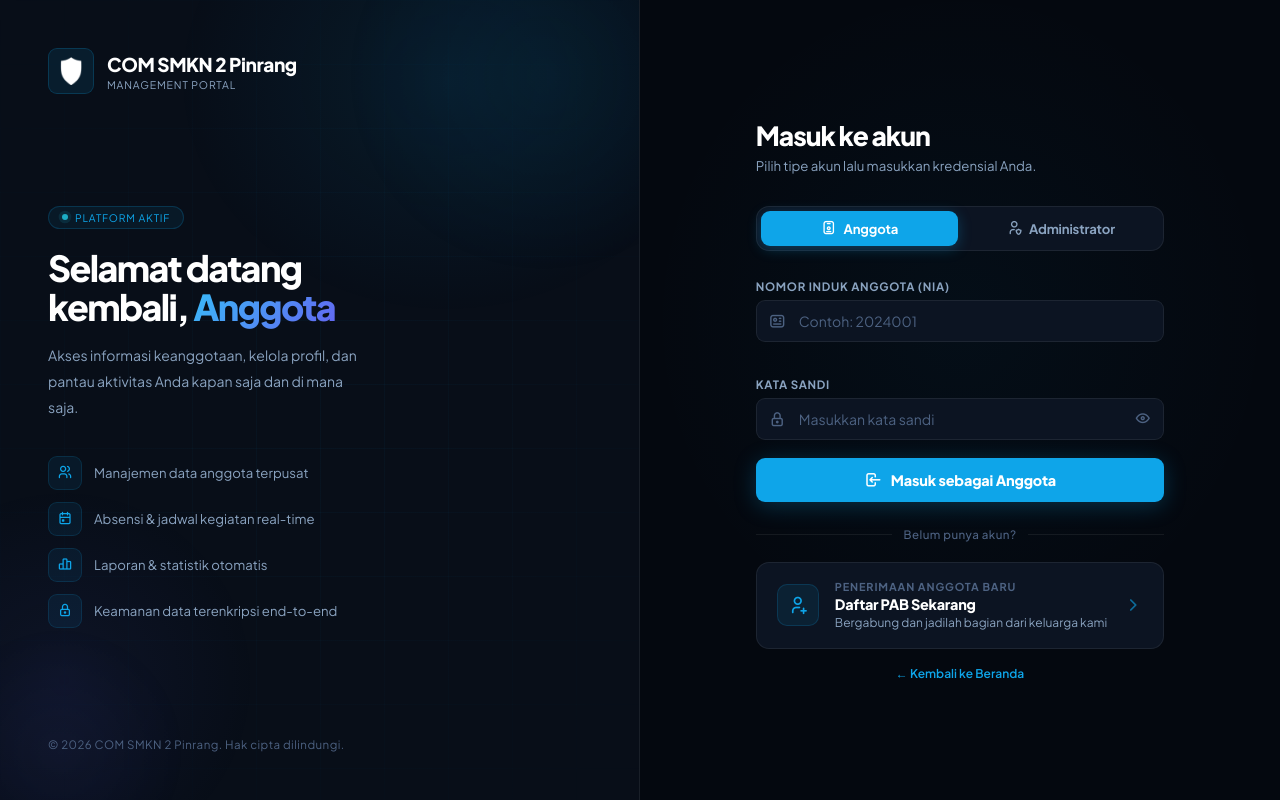
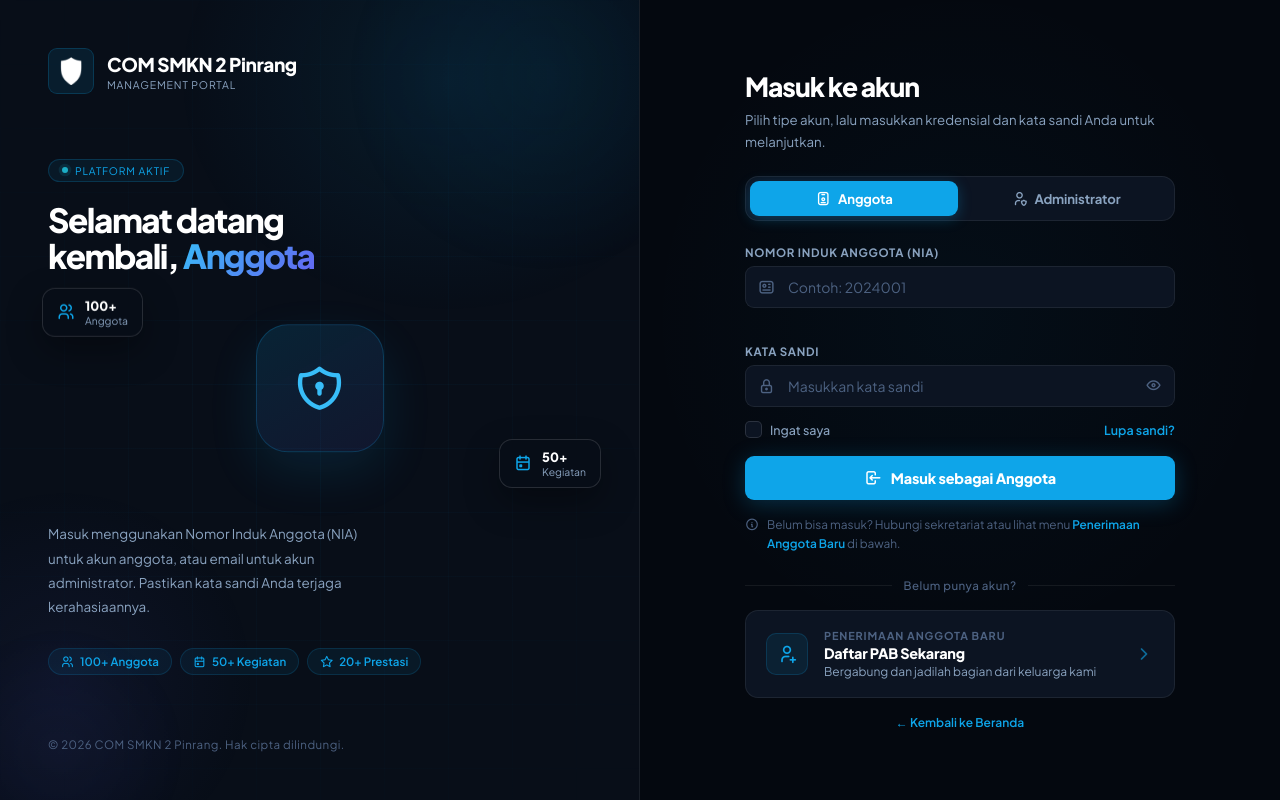
Before and after one commit to comsmakda/comsmkn2prg, a PHP site: page /login in a window 1280 px wide. Run offline with PHP 8.4, Linux system fonts and the light colour scheme; data comes from the database, SQL or seed files in the repository.

Commit message:
update loginnn UI

```diff
--- a/app/views/pages/login.php
+++ b/app/views/pages/login.php
@@ -112,28 +114,57 @@
       50%      { opacity:.7; box-shadow:0 0 0 5px rgba(34,211,238,0); }
     }
     .left-headline {
-      font-size: clamp(1.9rem,2.8vw,2.7rem); font-weight: 900; color: #fff;
-      line-height: 1.1; letter-spacing: -.045em; margin-bottom: 1rem;
+      font-size: clamp(1.7rem,2.6vw,2.4rem); font-weight: 900; color: #fff;
+      line-height: 1.1; letter-spacing: -.045em; margin-bottom: .6rem;
     }
-    .left-headline .t-grad,
     .t-grad {
       background: linear-gradient(130deg, var(--c-sky-light) 0%, var(--c-indigo) 100%);
       -webkit-background-clip: text; -webkit-text-fill-color: transparent; background-clip: text;
     }
-    .left-desc { font-size: .875rem; color: var(--c-muted2); line-height: 1.85; max-width: 320px; }
-    .feature-list { display: flex; flex-direction: column; gap: 12px; margin-top: 2.2rem; }
-    .feature-item { display: flex; align-items: center; gap: 12px; }
-    .feature-dot {
-      width: 34px; height: 34px; border-radius: 9px;
-      background: rgba(14,165,233,.08); border: 1px solid rgba(14,165,233,.15);
-      display: flex; align-items: center; justify-content: center; flex-shrink: 0; transition: background .2s;
+    .left-desc { font-size: .84rem; color: var(--c-muted2); line-height: 1.8; max-width: 340px; margin-bottom: 1.8rem; }
+
+    /* illustration mock — floating cards over a shield glyph, PMB-style hero */
+    .illustration-wrap {
+      position: relative; height: 210px; margin-bottom: 1.8rem;
+      display: flex; align-items: center; justify-content: center;
     }
-    .feature-item:hover .feature-dot { background: rgba(14,165,233,.16); }
-    .feature-dot i { color: var(--c-sky); font-size: 15px; }
-    .feature-text { font-size: .825rem; color: var(--c-muted2); }
+    .illus-shield {
+      width: 128px; height: 128px; border-radius: 32px;
+      background: linear-gradient(150deg, rgba(14,165,233,.14), rgba(99,102,241,.1));
+      border: 1px solid rgba(14,165,233,.22);
+      display: flex; align-items: center; justify-content: center;
+      box-shadow: 0 20px 50px rgba(14,165,233,.12);
+      animation: illus-float 6s ease-in-out infinite;
+    }
+    .illus-shield i { font-size: 52px; color: var(--c-sky-light); }
+    @keyframes illus-float {
+      0%,100% { transform: translateY(0); }
+      50%      { transform: translateY(-8px); }
+    }
+    .illus-card {
+      position: absolute; display: flex; align-items: center; gap: 10px;
+      background: rgba(8,14,24,.9); backdrop-filter: blur(6px);
+      border: 1px solid var(--c-border2); border-radius: var(--radius-md);
+      padding: 9px 14px; box-shadow: 0 14px 34px rgba(0,0,0,.35);
+    }
+    .illus-card i { font-size: 18px; color: var(--c-sky); }
+    .illus-card strong { display: block; font-size: .8rem; font-weight: 800; color: #fff; }
+    .illus-card span { display: block; font-size: .65rem; color: var(--c-muted2); }
+    .illus-card-1 { top: 4px; left: -6px; animation: illus-float 7s ease-in-out infinite; }
+    .illus-card-2 { bottom: 4px; right: -10px; animation: illus-float 8s ease-in-out infinite reverse; }
+
+    .trust-stats { display: flex; gap: 8px; flex-wrap: wrap; }
+    .trust-stat {
+      display: flex; align-items: center; gap: 6px;
+      background: rgba(14,165,233,.07); border: 1px solid rgba(14,165,233,.16);
+      border-radius: 99px; padding: 5px 12px;
+      font-size: .72rem; color: var(--c-sky); font-weight: 600;
+    }
+    .trust-stat i { font-size: 13px; }
+
     .left-footer { position: relative; z-index: 1; font-size: .72rem; color: var(--c-muted); letter-spacing: .04em; }
 
-    /* ═══ RIGHT PANEL ═══ */
+    /* ═══ RIGHT PANEL (form) ═══ */
     .right-panel {
       display: flex; align-items: center; justify-content: center;
       background: var(--c-bg); padding: 2.5rem 2rem; position: relative;
@@ -149,9 +180,9 @@
     }
     @keyframes fadeUp { from{opacity:0;transform:translateY(20px)} to{opacity:1;transform:translateY(0)} }
 
-    .login-header { margin-bottom: 2rem; }
+    .login-header { margin-bottom: 1.4rem; }
     .login-greeting { font-size: 1.65rem; font-weight: 900; color: #fff; letter-spacing: -.04em; }
-    .login-sub { font-size: .83rem; color: var(--c-muted2); margin-top: 5px; }
+    .login-sub { font-size: .83rem; color: var(--c-muted2); margin-top: 6px; line-height: 1.7; }
 
     /* Flash */
     .flash {
@@ -168,7 +199,7 @@
     /* Tabs */
     .tab-bar {
       display: flex; background: var(--c-surface2); border: 1px solid var(--c-border);
-      border-radius: var(--radius-md); padding: 4px; gap: 4px; margin-bottom: 1.75rem;
+      border-radius: var(--radius-md); padding: 4px; gap: 4px; margin-bottom: 1.5rem;
     }
     .tab-btn {
       flex: 1; display: flex; align-items: center; justify-content: center; gap: 7px;
@@ -206,12 +237,32 @@
     .panel { display: none; }
     .panel.active { display: block; }
 
+    /* Remember-me row (PMB-style "Ingat Saya") */
+    .remember-row { display: flex; align-items: center; justify-content: space-between; margin: -.2rem 0 1.1rem; }
+    .check-wrap { display: flex; align-items: center; gap: 8px; cursor: pointer; user-select: none; }
+    .check-wrap input { position: absolute; opacity: 0; width: 0; height: 0; }
+    .check-box {
+      width: 17px; height: 17px; border-radius: 5px; border: 1px solid var(--c-border2);
+      background: var(--c-surface2); display: flex; align-items: center; justify-content: center;
+      transition: background .15s, border-color .15s; flex-shrink: 0;
+    }
+    .check-box::after {
+      content: '\ea5e'; font-family: 'tabler-icons' !important; font-size: 12px; color: #fff;
+      opacity: 0; transform: scale(.6); transition: opacity .12s, transform .12s;
+    }
+    .check-wrap input:checked + .check-box { background: var(--c-sky); border-color: var(--c-sky); }
+    .check-wrap input:checked + .check-box::after { opacity: 1; transform: scale(1); }
+    .check-wrap input:focus-visible + .check-box { box-shadow: 0 0 0 3px rgba(14,165,233,.18); }
+    .check-label { font-size: .78rem; color: var(--c-muted2); font-weight: 500; }
+    .forgot-link { font-size: .78rem; color: var(--c-sky); font-weight: 600; text-decoration: none; }
+    .forgot-link:hover { text-decoration: underline; }
+
     /* Submit */
     .submit-btn {
       width: 100%; padding: 13px; background: var(--c-sky); color: #fff; border: none;
       border-radius: var(--radius-sm); font-family: 'Plus Jakarta Sans', sans-serif;
       font-size: .9rem; font-weight: 800; cursor: pointer; letter-spacing: -.01em;
-      margin-top: .5rem; display: flex; align-items: center; justify-content: center; gap: 9px;
+      display: flex; align-items: center; justify-content: center; gap: 9px;
       transition: background .18s, transform .12s, box-shadow .18s;
       box-shadow: 0 4px 22px rgba(14,165,233,.25);
     }
@@ -222,8 +273,17 @@
     .submit-btn .spin { display:none; animation: spinAnim .65s linear infinite; }
     @keyframes spinAnim { to{transform:rotate(360deg)} }
 
+    /* Help note (mirrors PMB's contact/SSO helper line under the form) */
+    .help-note {
+      display: flex; align-items: flex-start; gap: 8px; margin-top: 1rem;
+      font-size: .74rem; color: var(--c-muted); line-height: 1.6;
+    }
+    .help-note i { font-size: 14px; margin-top: 1px; color: var(--c-muted); flex-shrink: 0; }
+    .help-note a { color: var(--c-sky); font-weight: 600; text-decoration: none; }
+    .help-note a:hover { text-decoration: underline; }
+
     /* Divider */
-    .divider { display: flex; align-items: center; gap: 12px; margin: 1.6rem 0 1.2rem; }
+    .divider { display: flex; align-items: center; gap: 12px; margin: 1.5rem 0 1.1rem; }
     .divider-line { flex: 1; height: 1px; background: var(--c-border); }
     .divider-text { font-size: .72rem; color: var(--c-muted); font-weight: 500; letter-spacing:.04em; }
 
@@ -411,24 +460,25 @@
     <div class="left-content">
       <div class="left-badge"><span class="left-badge-pulse"></span>Platform Aktif</div>
       <h1 class="left-headline">Selamat datang<br>kembali, <span class="t-grad">Anggota</span></h1>
-      <p class="left-desc">Akses informasi keanggotaan, kelola profil, dan pantau aktivitas Anda kapan saja dan di mana saja.</p>
-      <div class="feature-list">
-        <div class="feature-item">
-          <div class="feature-dot"><i class="ti ti-users"></i></div>
-          <span class="feature-text">Manajemen data anggota terpusat</span>
+
+      <div class="illustration-wrap">
+        <div class="illus-shield"><i class="ti ti-shield-lock"></i></div>
+        <div class="illus-card illus-card-1">
+          <i class="ti ti-users"></i>
+          <div><strong><?= htmlspecialchars($settings['stat_members']['value'] ?? '100+') ?></strong><span>Anggota</span></div>
         </div>
-        <div class="feature-item">
-          <div class="feature-dot"><i class="ti ti-calendar-event"></i></div>
-          <span class="feature-text">Absensi &amp; jadwal kegiatan real-time</span>
+        <div class="illus-card illus-card-2">
+          <i class="ti ti-calendar-event"></i>
+          <div><strong><?= htmlspecialchars($settings['stat_events']['value'] ?? '50+') ?></strong><span>Kegiatan</span></div>
         </div>
-        <div class="feature-item">
-          <div class="feature-dot"><i class="ti ti-chart-bar"></i></div>
-          <span class="feature-text">Laporan &amp; statistik otomatis</span>
-        </div>
-        <div class="feature-item">
-          <div class="feature-dot"><i class="ti ti-lock"></i></div>
-          <span class="feature-text">Keamanan data terenkripsi end-to-end</span>
-        </div>
+      </div>
+
+      <p class="left-desc">Masuk menggunakan Nomor Induk Anggota (NIA) untuk akun anggota, atau email untuk akun administrator. Pastikan kata sandi Anda terjaga kerahasiaannya.</p>
+
+      <div class="trust-stats">
+        <span class="trust-stat"><i class="ti ti-users"></i> <?= htmlspecialchars($settings['stat_members']['value'] ?? '100+') ?> Anggota</span>
+        <span class="trust-stat"><i class="ti ti-calendar-event"></i> <?= htmlspecialchars($settings['stat_events']['value'] ?? '50+') ?> Kegiatan</span>
+        <span class="trust-stat"><i class="ti ti-star"></i> <?= htmlspecialchars($settings['stat_awards']['value'] ?? '20+') ?> Prestasi</span>
       </div>
     </div>
 
@@ -457,9 +507,9 @@
         <h1 class="mobile-headline">Selamat datang,<br><span class="t-grad">Anggota</span></h1>
         <p class="mobile-sub">Masuk dan kelola aktivitas organisasimu dengan mudah.</p>
         <div class="mobile-stats">
-          <span class="mobile-stat"><i class="ti ti-users"></i> <?= htmlspecialchars($settings['stat_members']['value'] ?? '100+') ?> Anggota</span>
-          <span class="mobile-stat"><i class="ti ti-calendar-event"></i> <?= htmlspecialchars($settings['stat_events']['value'] ?? '50+') ?> Kegiatan</span>
-          <span class="mobile-stat"><i class="ti ti-star"></i> <?= htmlspecialchars($settings['stat_awards']['value'] ?? '20+') ?> Prestasi</span>
+          <span class="trust-stat"><i class="ti ti-users"></i> <?= htmlspecialchars($settings['stat_members']['value'] ?? '100+') ?> Anggota</span>
+          <span class="trust-stat"><i class="ti ti-calendar-event"></i> <?= htmlspecialchars($settings['stat_events']['value'] ?? '50+') ?> Kegiatan</span>
+          <span class="trust-stat"><i class="ti ti-star"></i> <?= htmlspecialchars($settings['stat_awards']['value'] ?? '20+') ?> Prestasi</span>
         </div>
       </div>
 
@@ -469,7 +519,7 @@
 
           <div class="login-header">
             <h2 class="login-greeting">Masuk ke akun</h2>
-            <p class="login-sub">Pilih tipe akun lalu masukkan kredensial Anda.</p>
+            <p class="login-sub">Pilih tipe akun, lalu masukkan kredensial dan kata sandi Anda untuk melanjutkan.</p>
           </div>
 
           <?php if (!empty($flash)): ?>
@@ -524,11 +574,20 @@
                 </button>
               </div>
             </div>
+            <div class="remember-row">
+              <label class="check-wrap">
+                <input type="checkbox" name="remember" id="remember-m" value="1">
+                <span class="check-box"></span>
+                <span class="check-label">Ingat saya</span>
+              </label>
+              <a href="<?= BASE_URL ?>/forgot-password" class="forgot-link">Lupa sandi?</a>
+            </div>
             <button type="submit" class="submit-btn" id="submit-member">
               <i class="ti ti-refresh spin"></i>
               <i class="ti ti-login btn-ico"></i>
               <span class="btn-tx">Masuk sebagai Anggota</span>
             </button>
+            <p class="help-note"><i class="ti ti-info-circle"></i><span>Belum bisa masuk? Hubungi sekretariat atau lihat menu <a href="<?= BASE_URL ?>/pab">Penerimaan Anggota Baru</a> di bawah.</span></p>
           </form>
 
           <!-- Form Admin -->
@@ -556,6 +615,14 @@
                     <i class="ti ti-eye"></i>
                   </button>
                 </div>
+              </div>
+              <div class="remember-row">
+                <label class="check-wrap">
+                  <input type="checkbox" name="remember" id="remember-a" value="1">
+                  <span class="check-box"></span>
+                  <span class="check-label">Ingat saya</span>
+                </label>
+                <a href="<?= BASE_URL ?>/forgot-password" class="forgot-link">Lupa sandi?</a>
               </div>
               <div class="flash info">
                 <i class="ti ti-shield-lock"></i>
@@ -635,9 +702,11 @@ function switchTab(type) {
   if (isMember) {
     document.getElementById('email').value      = '';
     document.getElementById('password-a').value = '';
+    document.getElementById('remember-a').checked = false;
   } else {
     document.getElementById('nia').value        = '';
     document.getElementById('password-m').value = '';
+    document.getElementById('remember-m').checked = false;
   }
   try { sessionStorage.setItem('login_tab', type); } catch(e) {}
 }
```
Also changed, not shown: other parts of app/views/pages/login.php (+15 -24 lines).
